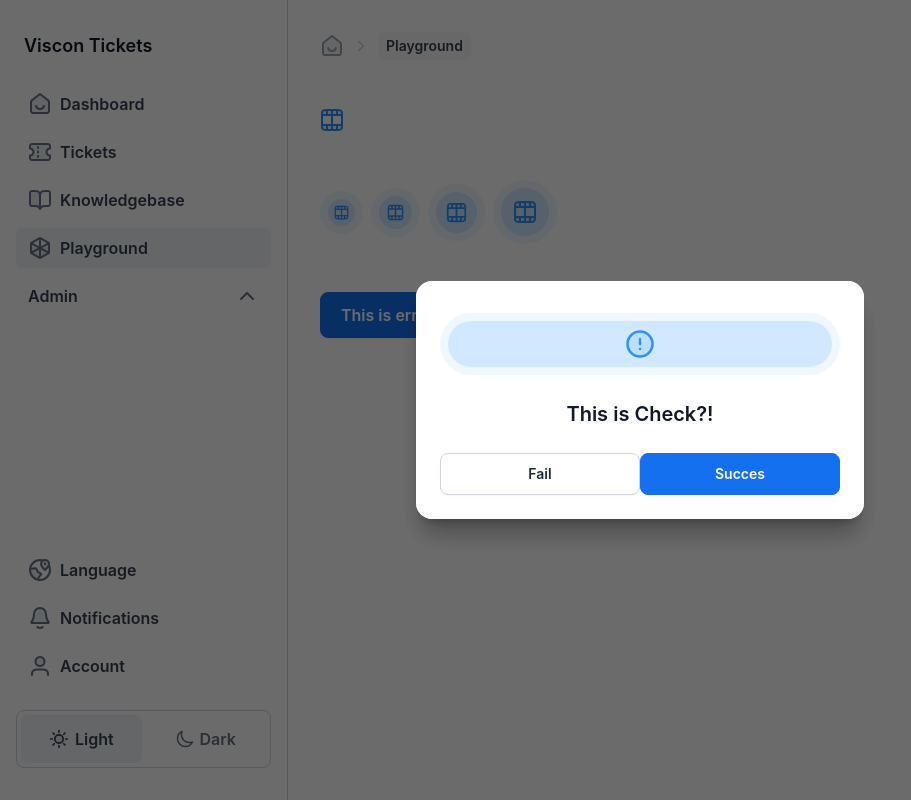
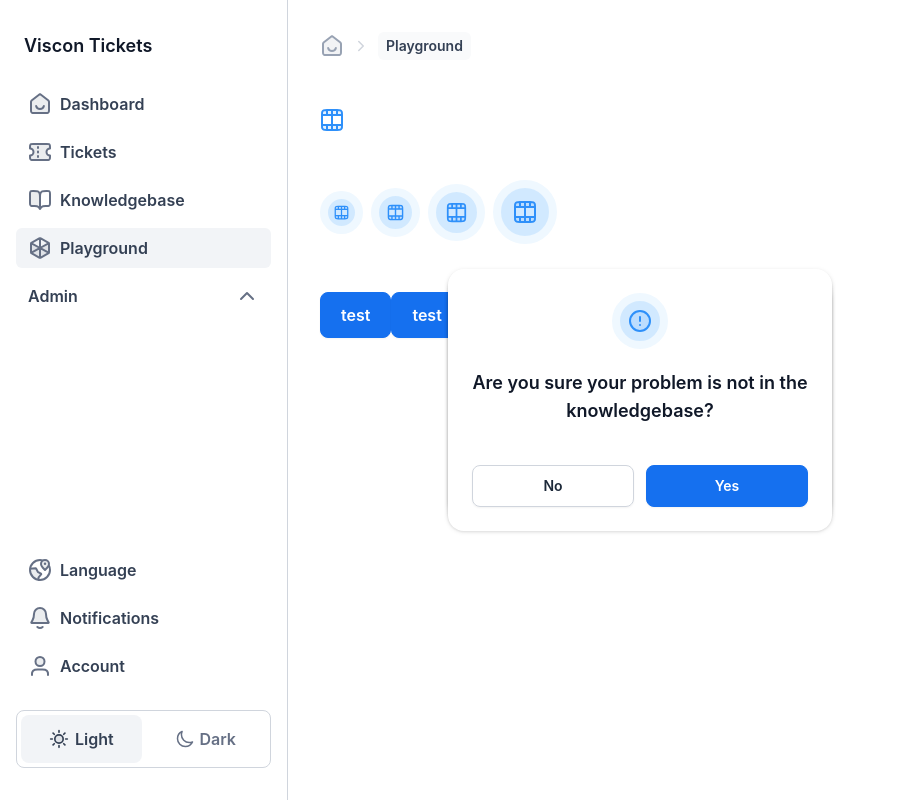
Before and after one commit to lucasprins/viscon-tickets, a React (Create React App) app: page /playground in a window 1280 px wide. Shown: the whole page, without its empty margins (0-911 px from the left). Built offline with nearby package versions, Linux system fonts and the light colour scheme.

Commit message:
Fix: refactoring

```diff
--- /dev/null
+++ b/src/components/Modal/Modal.tsx
@@ -0,0 +1,107 @@
+import { Dialog, Transition } from '@headlessui/react'
+import { Fragment, useState } from 'react'
+import { Button, ButtonSize, ButtonType, ButtonWidth } from '../Button/Button';
+import { FeaturedIcon, FeaturedIconSize, FeaturedIconType } from '../FeaturedIcon/FeaturedIcon';
+import { IconAlert } from '../Icons/IconAlert';
+import { IconCheck } from '../Icons/IconCheck';
+
+type ModalProps = {
+	type: 'primary' | 'error' | 'success',
+	title: string,
+	subtitle?: string,
+	button_primary_text: string,
+	button_secondary_text: string,
+	button_primary_onclick?: () => any,
+	button_secondary_onclick?: () => any
+}
+
+export function Modal({ type, title, subtitle, button_primary_text, button_secondary_text, button_primary_onclick, button_secondary_onclick }: ModalProps) {
+	let [isOpen, setIsOpen] = useState(true)
+	let modalIconType;
+	let modalIcon;
+	let modalButtonColor;
+
+	function closeModal() {
+		setIsOpen(false)
+	}
+
+	function openModal() {
+		setIsOpen(true)
+	}
+
+	switch (type) {
+		//PRIMARY asks the user if they are sure about choice
+		case 'primary':
+			modalIcon = <IconAlert size='24' color='stroke-primary-500' fill='fill-primary-500' />;
+			modalIconType = FeaturedIconType.PRIMARY;
+			modalButtonColor = ButtonType.PRIMARY
+			break;
+		//ERROR is used when error appears or if user is going to quit (premature) without saving it ;)
+		case 'error':
+			modalIcon = <IconAlert size='24' color='stroke-error-500' fill='fill-error-500' />;
+			modalIconType = FeaturedIconType.ERROR;
+			modalButtonColor = ButtonType.SECONDARY_RED;
+			break;
+		//SUCCES is used when an interaction from user has been succesfull completed. Like sending filled in ticket
+		case 'success':
+			modalIcon = <IconCheck size='24' color='stroke-success-500' fill='fill-succes-500' />;
+			modalIconType = FeaturedIconType.SUCCESS;
+			modalButtonColor = ButtonType.PRIMARY;
+			break;
+	}
+
+	return (
+		//This button is pure used to trigger the modal
+		<>
+			<div className="flex items-center justify-center">
+				<Button
+					size={ButtonSize.LARGE}
+					type={ButtonType.PRIMARY}
+					text='test'
+					width={ButtonWidth.CONTENT}
+					onclick={openModal}
+				/>
+			</div>
+
+			<Transition
+				appear show={isOpen}
+				as={Fragment}
+				enter="ease-out duration-300"
+				enterFrom="opacity-0"
+				enterTo="opacity-100"
+				leave="ease-in duration-200"
+				leaveFrom="opacity-100"
+				leaveTo="opacity-0">
+
+				<Dialog className="z-50 absolute inset-0 flex items-center p-6 lg:p-0 justify-center" open={isOpen} onClose={closeModal}>
+					<Dialog.Panel className="w-full lg:w-96 flex flex-col items-center justify-center rounded-2xl bg-white p-6 gap-8 dark:bg-dark-800 drop-shadow transition-all">
+						<div className='flex flex-col justify-center items-center gap-5'>
+							<FeaturedIcon type={modalIconType} size={FeaturedIconSize.MD} icon={modalIcon} />
+							<div className='flex flex-col text-center gap-2'>
+								<h3 className="text-gray-900 dark:text-white text-lg font-semibold">{title}</h3>
+								<p className='text-sm text-gray-600 dark:text-dark-300'>{subtitle}</p>
+							</div>
+						</div>
+						{/* Modal Actions */}
+						<div className='flex w-full gap-3'>
+							<Button
+								size={ButtonSize.MEDIUM}
+								type={ButtonType.SECONDARY_GRAY}
+								text={button_secondary_text}
+								width={ButtonWidth.FULL}
+								onclick={closeModal}
+							/>
+							<Button
+								size={ButtonSize.MEDIUM}
+								type={modalButtonColor}
+								text={button_primary_text}
+								width={ButtonWidth.FULL}
+								onclick={closeModal}
+							/>
+						</div>
+					</Dialog.Panel>
+				</Dialog>
+			</Transition>
+		</>
+	)
+}
--- a/src/components/Modal/ModalButtonClick.tsx
+++ /dev/null
@@ -1,152 +0,0 @@
-import { Dialog, Transition } from '@headlessui/react'
-import { Fragment, useState } from 'react'
-import { Button, ButtonSize, ButtonType, ButtonWidth } from '../../components/Button/Button';
-import { FeaturedIcon, FeaturedIconSize, FeaturedIconType } from '../../components/FeaturedIcon/FeaturedIcon';
-import { IconAlert } from '../Icons/IconAlert';
-import { IconCheck } from '../Icons/IconCheck';
-
-export enum ModalType {
-    CHECK,
-    ERROR,
-    SUCCESS
-}
-
-type ModalProps = {
-    type: ModalType
-    title: string
-    subtitle: string
-    text_button_secondary: string
-    text_button_primary: string
-}
-
-export function Modal({ type, title, subtitle, text_button_secondary, text_button_primary }: ModalProps) {
-
-
-    let [isOpen, setIsOpen] = useState(true)
-   // const dispatch = useAppDispatch();
-
-   function closeModal() {
-    setIsOpen(false)
-  }
-
-   function openModal() {
-    setIsOpen(true)
-  }
-
-    // Switch (type) search the correct type and gives the empty values the correct values
-    //These values will be used to give correct colour & Icon at the button(s)
-
-    let modalTypeStyle = "";
-    let modalTypeIcon;
-    let modalIcon;
-    let modalPrimaryButtonColor;
-    switch (type) {
-      //Check asks the user if they are sure about choice
-        case ModalType.CHECK:
-            modalIcon = <IconAlert size='30' color='stroke-primary-500' fill='fill-primary-500' />;
-            modalTypeIcon = FeaturedIconType.PRIMARY;
-            modalTypeStyle = "py-2.5 px-5 font-semibold";
-            modalPrimaryButtonColor = ButtonType.PRIMARY
-            break;
-      //ERROR is used when error appears or if user is going to quit (premature) without saving it ;)
-        case ModalType.ERROR:
-            modalIcon = <IconAlert size='30' color='stroke-error-500' fill='fill-error-500' />;
-            modalTypeIcon = FeaturedIconType.ERROR;
-            modalTypeStyle = "py-2.5 px-4 font-semibold text-sm";
-            modalPrimaryButtonColor = ButtonType.SECONDARY_RED;
-            break;
-        //SUCCES is used when an interaction from user has been succesfull completed. Like sending filled in ticket
-        case ModalType.SUCCESS:
-            modalIcon = <IconCheck size='30' color='stroke-primary-500' fill='fill-succes-500' />;
-            modalTypeIcon = FeaturedIconType.SUCCESS;
-            modalTypeStyle = "py-2 px-3.5 font-semibold text-sm";
-            modalPrimaryButtonColor = ButtonType.PRIMARY;
-            break;
-    }
-
-
-    return (
-      //This button is pure used to trigger the modal
-        <>
-      <div className="flex items-center justify-center">
-      <Button
-						size={ButtonSize.LARGE}
-						type={ButtonType.PRIMARY}
-						text={subtitle}
-						width={ButtonWidth.CONTENT}
-						onclick={openModal}
-				/>
-      </div>
-
-      <Transition appear show={isOpen} as={Fragment}>
-        <Dialog as="div" className="relative z-10" onClose={closeModal}>
-          <Transition.Child
-            as={Fragment}
-            enter="ease-out duration-300"
-            enterFrom="opacity-0"
-            enterTo="opacity-100"
-            leave="ease-in duration-200"
-            leaveFrom="opacity-100"
-            leaveTo="opacity-0"
-          >
-            <div className="fixed inset-0 bg-black bg-opacity-25" />
-          </Transition.Child>
-
-          <div className="fixed inset-0 overflow-y-auto">
-            <div className="flex min-h-full items-center justify-center p-4 text-center">
-              <Transition.Child
-                as={Fragment}
-                enter="ease-out duration-300"
-                enterFrom="opacity-0 scale-95"
-                enterTo="opacity-100 scale-100"
-                leave="ease-in duration-200"
-                leaveFrom="opacity-100 scale-100"
-                leaveTo="opacity-0 scale-95"
-              >
-                <Dialog.Panel
-                    className="w-full max-w-md transform
-                    overflow-hidden rounded-2xl bg-white p-6 dark:bg-dark-800 text-middle
-                    align-middle shadow-xl transition-all">
-
-                  <div className="mt-2">
-                    <FeaturedIcon
-                        type={modalTypeIcon}
-                        size={FeaturedIconSize.MD}
-                        icon={modalIcon}
-                    />
-
-                    <p className="text-gray-900 dark:text-white text-xl font-semibold pt-6">
-                      {subtitle}
-                    </p>
-                  </div>
-
-                  {/* The two buttons who are placed from left to right */}
-                  <div className='flex flex-row pt-6'>
-                  <Button
-                      // Left button
-                      size={ButtonSize.MEDIUM}
-                      type={ButtonType.SECONDARY_GRAY}
-                      text={text_button_secondary}
-                      width={ButtonWidth.FULL}
-                      onclick={closeModal}
-				/>
-
-                  <Button
-                        //Right button
-                        size={ButtonSize.MEDIUM}
-                        type={modalPrimaryButtonColor}
-                        text={text_button_primary}
-                        width={ButtonWidth.FULL}
-                        onclick={closeModal}
-				/>
-
-                  </div>
-                </Dialog.Panel>
-              </Transition.Child>
-            </div>
-          </div>
-        </Dialog>
-      </Transition>
-    </>
-    )
-}
--- a/src/pages/Playground/Playground.tsx
+++ b/src/pages/Playground/Playground.tsx
@@ -5,7 +5,7 @@ import { IconAlert } from '../../components/Icons/IconAlert';
 import { IconVideo } from '../../components/Icons/IconVideo';
 import Layout from '../../components/Layout/Layout';
 import { Button, ButtonSize, ButtonType, ButtonWidth } from '../../components/Button/Button';
-import {Modal, ModalType} from '../../components/Modal/ModalButtonClick';
+import { Modal } from '../../components/Modal/Modal';
 
 
 export function Playground() {
@@ -24,28 +24,27 @@ export function Playground() {
 					<FeaturedIcon type={FeaturedIconType.PRIMARY} size={FeaturedIconSize.LG} icon={<IconVideo size='21' color='stroke-primary-500' fill='fill-primary-500' />} />
 					<FeaturedIcon type={FeaturedIconType.PRIMARY} size={FeaturedIconSize.XL} icon={<IconVideo size='24' color='stroke-primary-500' fill='fill-primary-500' />} />
 				</div>
+
+				{/* Modals */}
 				<div className="flex flex-row">
-
 					<Modal
-						type={ModalType.ERROR}
-						title={"Test"}
-						subtitle={"This is error!"}
-						text_button_primary={"Succes"}
-						text_button_secondary={"Fail"}
+						type='error'
+						title={"Are you sure you want to leave?"}
+						subtitle={"If you leave this page, any progress will be lost."}
+						button_primary_text={"Yes"}
+						button_secondary_text={"No"}
 					/>
 					<Modal
-						type={ModalType.SUCCESS}
-						title={"Test"}
-						subtitle={"This is succes!"}
-						text_button_primary={"Succes"}
-						text_button_secondary={"Fail"}
+						type='success'
+						title={"Perfect! Your ticket has been created."}
+						button_primary_text={"Dashboard"}
+						button_secondary_text={"View ticket"}
 					/>
 					<Modal
-						type={ModalType.CHECK}
-						title={"Test"}
-						subtitle={"This is Check?!"}
-						text_button_primary={"Succes"}
-						text_button_secondary={"Fail"}
+						type='primary'
+						title={"Are you sure your problem is not in the knowledgebase?"}
+						button_primary_text={"Yes"}
+						button_secondary_text={"No"}
 					/>
 				</div>
 			</div>
```
